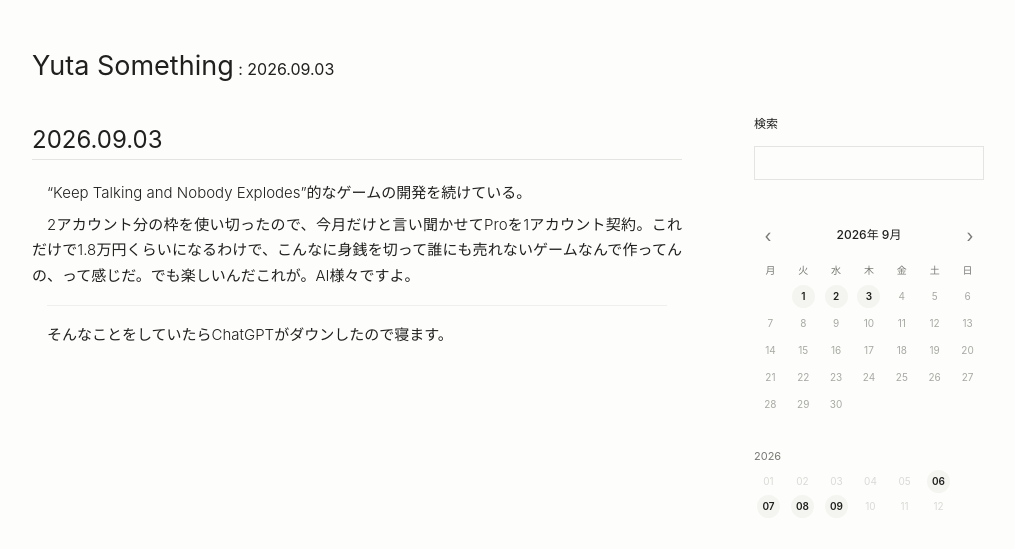
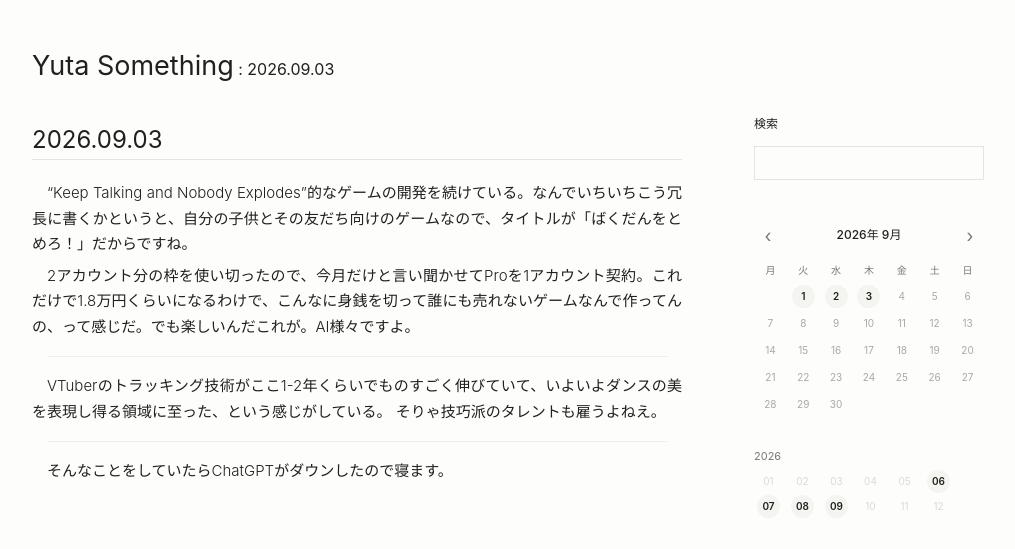
Before and after one commit to yutasth/weblog, a Jekyll site: the page built from _diary/202609031.md, in a window 1280 px wide. Shown: the top 549 px of the page, without its empty margins (132-1147 px from the left). Built offline with Jekyll 4.4.1, drawn with Linux system fonts in a browser that asks for light colours.

Commit message:
2026.09.03 日記修正

```diff
--- a/_diary/202609031.md
+++ b/_diary/202609031.md
@@ -1,10 +1,15 @@
 ---
 ---
 
-"Keep Talking and Nobody Explodes"的なゲームの開発を続けている。
+"Keep Talking and Nobody Explodes"的なゲームの開発を続けている。なんでいちいちこう冗長に書くかというと、自分の子供とその友だち向けのゲームなので、タイトルが「ばくだんをとめろ！」だからですね。
 
 2アカウント分の枠を使い切ったので、今月だけと言い聞かせてProを1アカウント契約。これだけで1.8万円くらいになるわけで、こんなに身銭を切って誰にも売れないゲームなんで作ってんの、って感じだ。でも楽しいんだこれが。AI様々ですよ。
 
 ---
 
+VTuberのトラッキング技術がここ1-2年くらいでものすごく伸びていて、いよいよダンスの美を表現し得る領域に至った、という感じがしている。
+そりゃ技巧派のタレントも雇うよねえ。
+
+---
+
 そんなことをしていたらChatGPTがダウンしたので寝ます。
```
